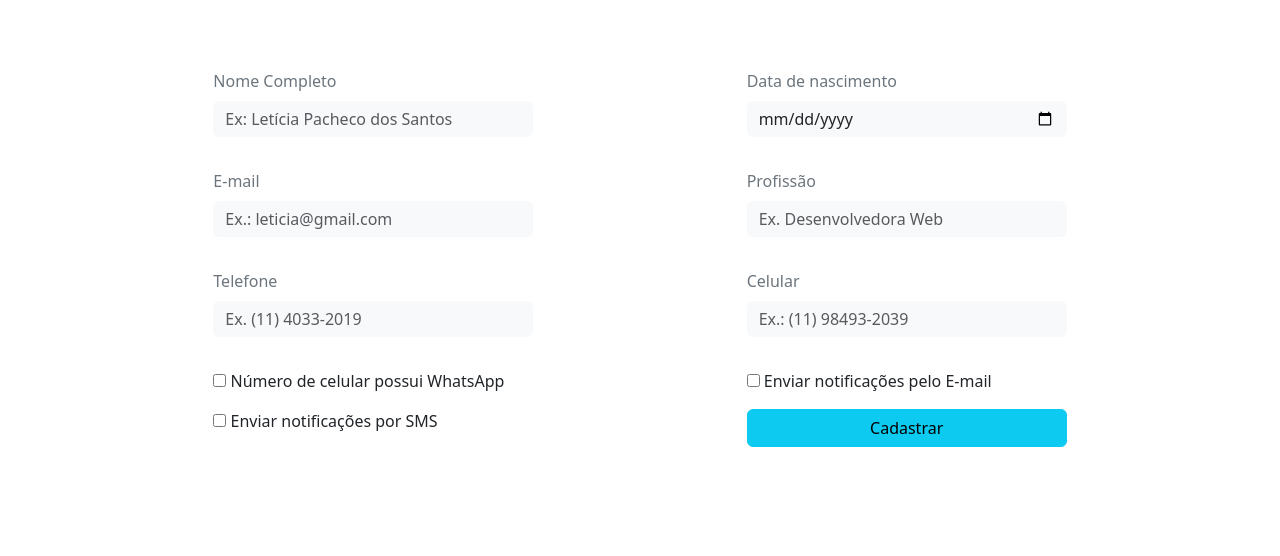
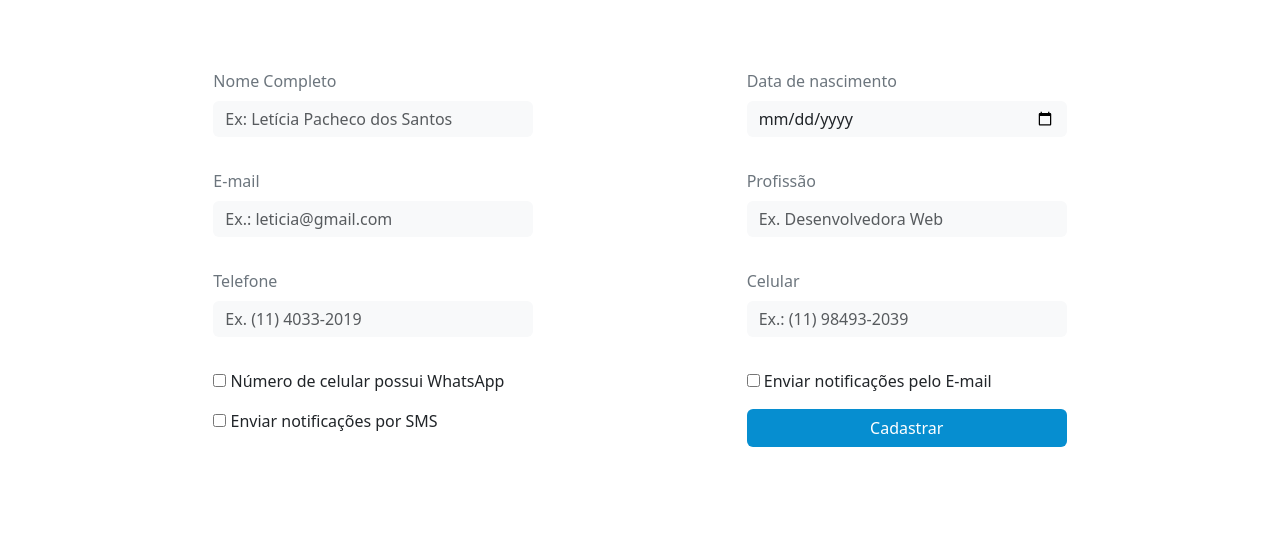
Before and after one commit to vkawaka/contatos, a website with bundled scripts: page cadastrar.html in a window 1280 px wide. Shown: the part 162-718 px from the top of the page. Built offline with nearby package versions, Linux system fonts and the light colour scheme; a script that the page names is missing.

Commit message:
finalizado

```diff
--- a/cadastrar.html
+++ b/cadastrar.html
@@ -60,7 +60,7 @@
                     <input type="checkbox" name="" id="">
                     <label for="">Enviar notificações pelo E-mail</label>
                 </div>
-                <button type="button" class="btn btn-info" id="cadastrar">Cadastrar</button>
+                <button type="button" class="btn text-white" style="background-color: #068ed0;" id="cadastrar">Cadastrar</button>
             </div>
         </form>
     </main>
```
Also changed, not shown: index.html (+1 -1 lines).
